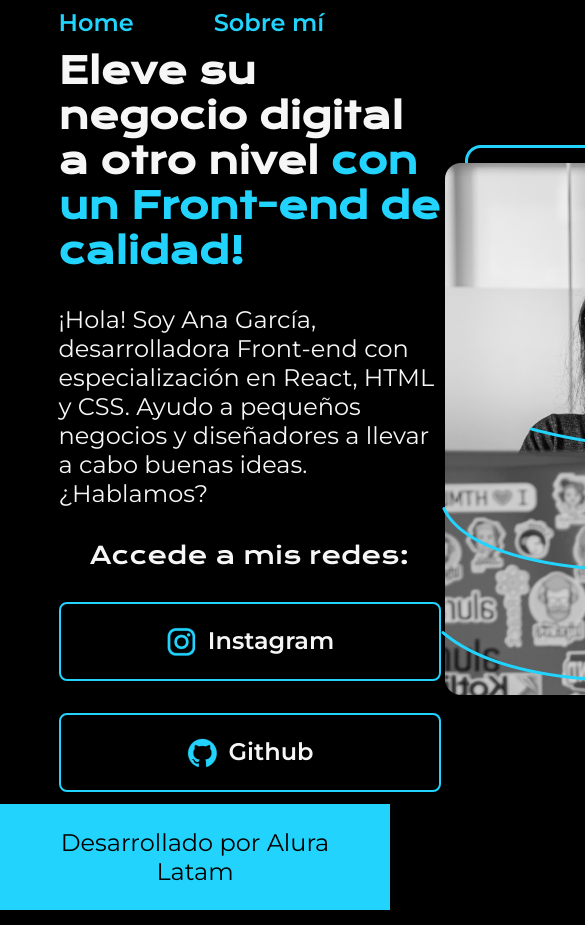
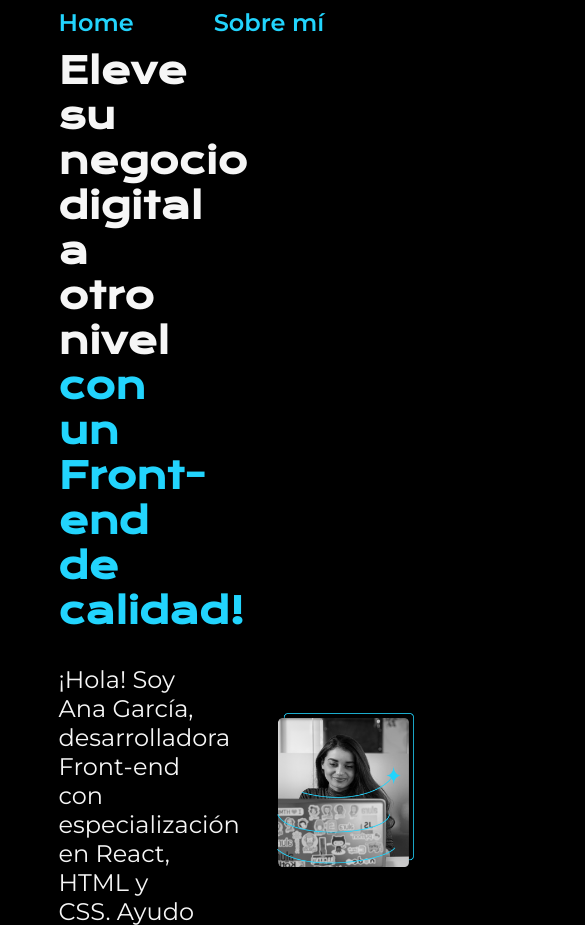
Before and after one commit to Decio20/portafolioAlura, a plain HTML site: page index.html in a window 390 px wide. Shown: the top 925 px of the page, 585 px wide, since content can reach past the window. Drawn offline with nearby package versions, Linux system fonts and the light colour scheme.

Commit message:
Cambio responsive

```diff
--- a/index.html
+++ b/index.html
@@ -35,7 +35,8 @@
 
 
         </section>
-        <img src="./assets/Imagem.png" alt="Imagen de Ana García">
+
+        <img class="presentacion__imagen" src="./assets/Imagem.png" alt="Imagen de Ana García">
 
 
     </main>
--- a/styles/style.css
+++ b/styles/style.css
@@ -32,7 +32,7 @@ body{
 
 .header__menu_link{
     font-family: var(--fuente-montserrat);
-    font-size: 24px;
+    font-size: 1.5rem;
     font-weight: 600;
     color: var(--color-terciario);
     text-decoration: none;
@@ -51,22 +51,23 @@ body main h1 .titulo-destaque{
     align-items: center;
     padding: 3% 15%;
     justify-content: space-between;
+    gap: 82px;
 }
 
 .presentacion .presentacion__contenido{
-    width:615px;
+    width: 50%;
     display: flex;
     flex-direction: column;
     gap: 32px;
 }
 
 .presentacion__contenido_titulo{
-    font-size: 36px;
+    font-size: 2.25rem;
     font-family: var(--fuente-krona);
 }
 
 .presentacion__contenido_texto{
-    font-size: 24px;
+    font-size: 1.5rem;
     font-family: var(--fuente-montserrat);
 }
 
@@ -83,11 +84,11 @@ body main h1 .titulo-destaque{
     display: inline-block;
     text-align: center;
     padding: 21.5px 0;
-    width: 378px;
+    width: 55%;
     border-radius: 8px;
     text-decoration: none;
     font-family: var(--fuente-montserrat);
-    font-size: 24px;
+    font-size: 1.5rem;
     font-weight: 600;
     border: 2px solid var(--color-terciario);
     display: flex;
@@ -98,11 +99,15 @@ body main h1 .titulo-destaque{
 .presentacion__enlaces_subtitulo{
     font-family: var(--fuente-krona);
     font-weight: 400;
-    font-size: 24px;
+    font-size: 1.5rem;
 }
 
 .presentacion__enlaces_link:hover{
     background-color: var(--color-hover);
+}
+
+.presentacion__imagen{
+    width: 50%;
 }
 
 body .footer{
@@ -111,6 +116,6 @@ body .footer{
     color: var(--color-primario);
     text-align: center;
     font-family: var(--fuente-montserrat);
-    font-size: 24px;
+    font-size: 1.5rem;
     font-weight: 400;
 }
```
Also changed, not shown: about.html (+1 -1 lines).
